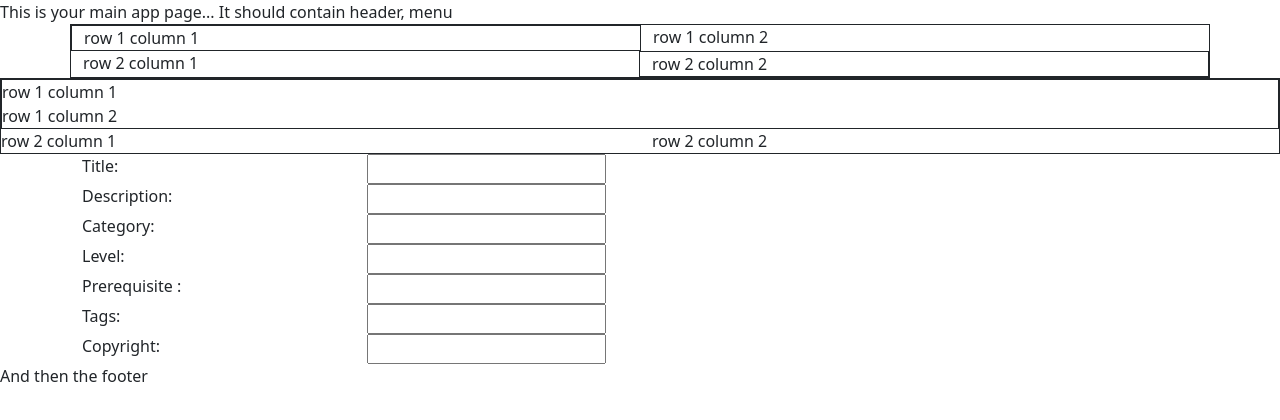
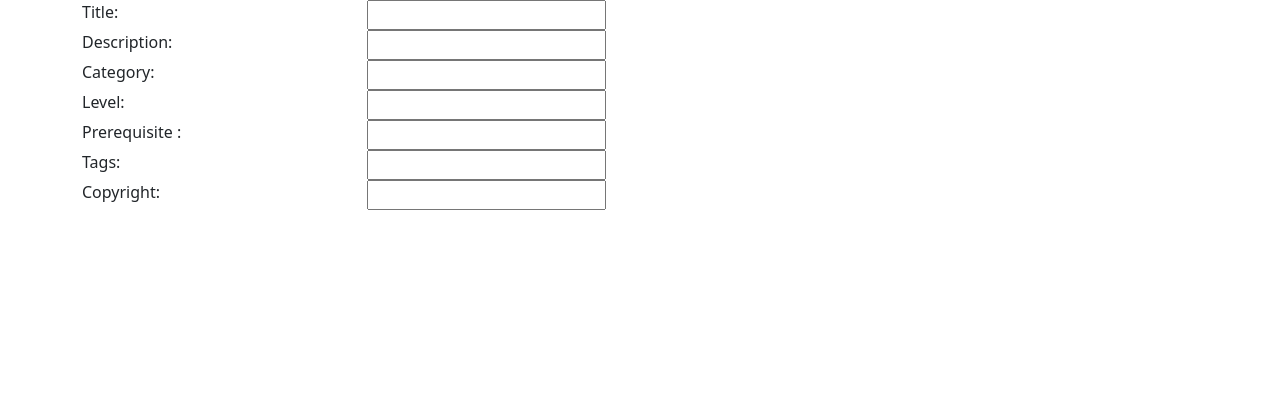
Before and after one commit to marc-awad/angular-lesson-manager, an Angular app: page / in a window 1280 px wide. Shown: the top 420 px of the page. Built offline with nearby package versions, Linux system fonts and the light colour scheme.

Commit message:
step10: formulaire déplacé dans LessonEditForm, affiché via app-lesson-edit-form

```diff
--- a/src/app/app.html
+++ b/src/app/app.html
@@ -1,66 +1,2 @@
-This is your main app page...
-It should contain header, menu
-
-<div class="container app-border">
-  <div class="row">
-    <div class="col app-border">row 1 column 1</div>
-    <div class="col">row 1 column 2</div>
-  </div>
-  <div class="row">
-    <div class="col">row 2 column 1</div>
-    <div class="col app-border">row 2 column 2</div>
-  </div>
-</div>
-
-<div class="container-fluid"
-     class="app-border">
-  <div class="row"
-       class="app-border">
-    <div class="col">row 1 column 1</div>
-    <div class="col">row 1 column 2</div>
-  </div>
-  <div class="row">
-    <div class="col">row 2 column 1</div>
-    <div class="col">row 2 column 2</div>
-  </div>
-</div>
-
-<form class="container">
-  <div class="row">
-    <div class="col-md-3"><label for="title">Title:</label></div>
-    <div class="col-md-9"><input type="text" id="title" name="title"></div>
-  </div>
-
-  <div class="row">
-    <div class="col-md-3"><label for="Description">Description:</label></div>
-    <div class="col-md-9"><input type="text" id="Description" name="Description"></div>
-  </div>
-
-  <div class="row">
-    <div class="col-md-3"><label for="category">Category:</label></div>
-    <div class="col-md-9"><input type="text" id="category" name="category"></div>
-  </div>
-
-  <div class="row">
-    <div class="col-md-3"><label for="level">Level:</label></div>
-    <div class="col-md-9"><input type="text" id="level" name="level"></div>
-  </div>
-
-  <div class="row">
-    <div class="col-md-3"><label for="prerequisite">Prerequisite :</label></div>
-    <div class="col-md-9"><input type="text" id="prerequisite" name="prerequisite"></div>
-  </div>
-
-  <div class="row">
-    <div class="col-md-3"><label for="tags">Tags:</label></div>
-    <div class="col-md-9"><input type="text" id="tags" name="tags"></div>
-  </div>
-
-  <div class="row">
-    <div class="col-md-3"><label for="copyright">Copyright:</label></div>
-    <div class="col-md-9"><input type="text" id="copyright" name="copyright"></div>
-  </div>
-</form>
 <router-outlet></router-outlet>
-
-And then the footer
+<app-lesson-edit-form></app-lesson-edit-form>
--- a/src/app/app.ts
+++ b/src/app/app.ts
@@ -1,8 +1,9 @@
 import { Component, signal, OnInit } from '@angular/core';
 import { RouterOutlet } from '@angular/router';
+import {LessonEditForm} from './lesson-edit-form/lesson-edit-form';
 
 @Component({
-  imports: [RouterOutlet],
+  imports: [RouterOutlet, LessonEditForm],
   selector: 'app-root',
   styleUrl: './app.css',
   templateUrl: './app.html',
--- /dev/null
+++ b/src/app/lesson-edit-form/lesson-edit-form.html
@@ -0,0 +1,50 @@
+<form class="container">
+  <div class="row">
+    <div class="col-md-3"><label for="title">Title:</label></div>
+    <div class="col-md-9"><input type="text"
+             id="title"
+             name="title"></div>
+  </div>
+
+  <div class="row">
+    <div class="col-md-3"><label for="Description">Description:</label></div>
+    <div class="col-md-9"><input type="text"
+             id="Description"
+             name="Description"></div>
+  </div>
+
+  <div class="row">
+    <div class="col-md-3"><label for="category">Category:</label></div>
+    <div class="col-md-9"><input type="text"
+             id="category"
+             name="category"></div>
+  </div>
+
+  <div class="row">
+    <div class="col-md-3"><label for="level">Level:</label></div>
+    <div class="col-md-9"><input type="text"
+             id="level"
+             name="level"></div>
+  </div>
+
+  <div class="row">
+    <div class="col-md-3"><label for="prerequisite">Prerequisite :</label></div>
+    <div class="col-md-9"><input type="text"
+             id="prerequisite"
+             name="prerequisite"></div>
+  </div>
+
+  <div class="row">
+    <div class="col-md-3"><label for="tags">Tags:</label></div>
+    <div class="col-md-9"><input type="text"
+             id="tags"
+             name="tags"></div>
+  </div>
+
+  <div class="row">
+    <div class="col-md-3"><label for="copyright">Copyright:</label></div>
+    <div class="col-md-9"><input type="text"
+             id="copyright"
+             name="copyright"></div>
+  </div>
+</form>
```
Also changed, not shown: src/app/lesson-edit-form/lesson-edit-form.ts (added, +9 -0 lines), src/app/lesson-edit-form/lesson-edit-form.css (added), 1 other file (tests, documents, lock files or other folders).
